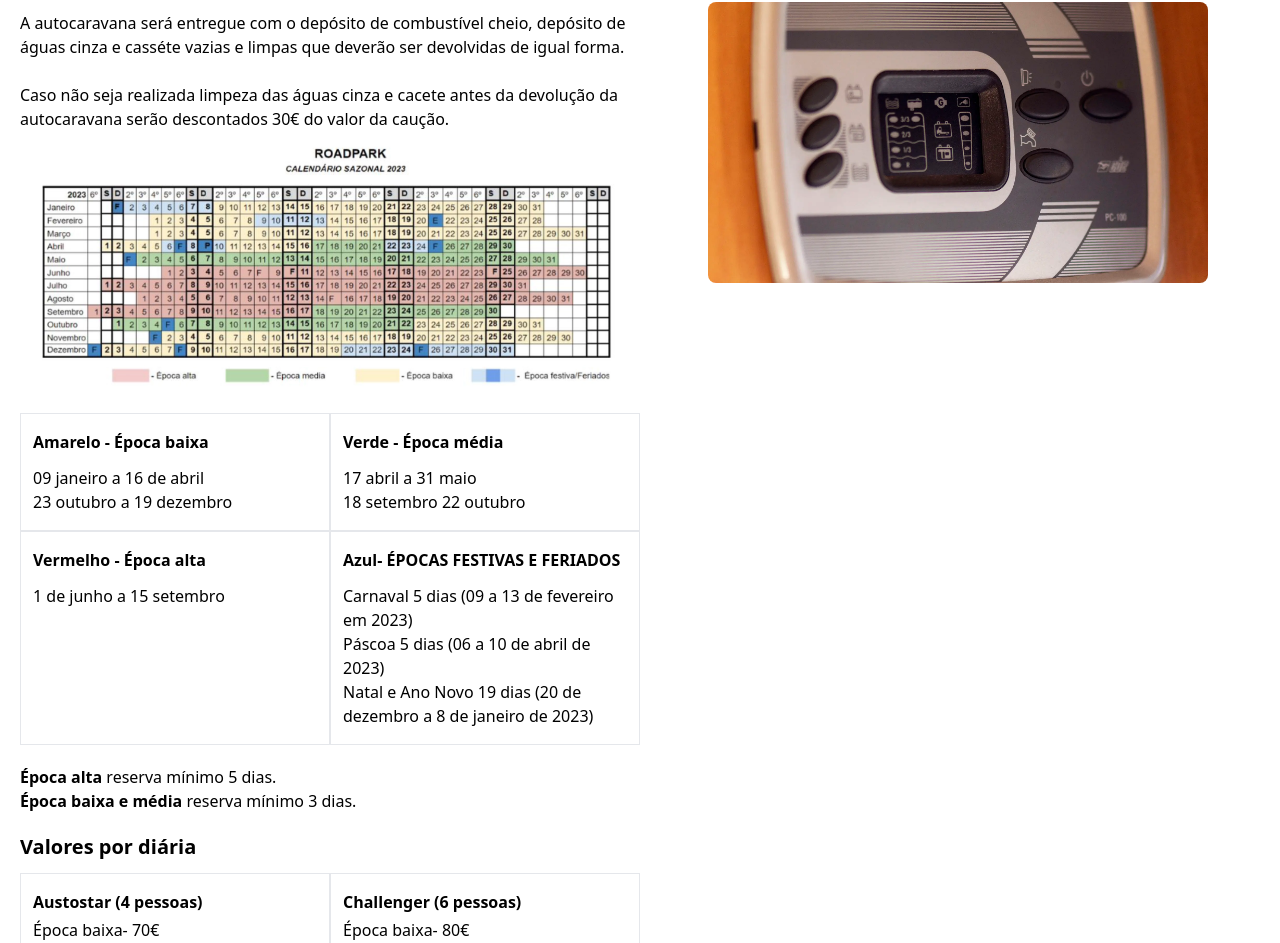
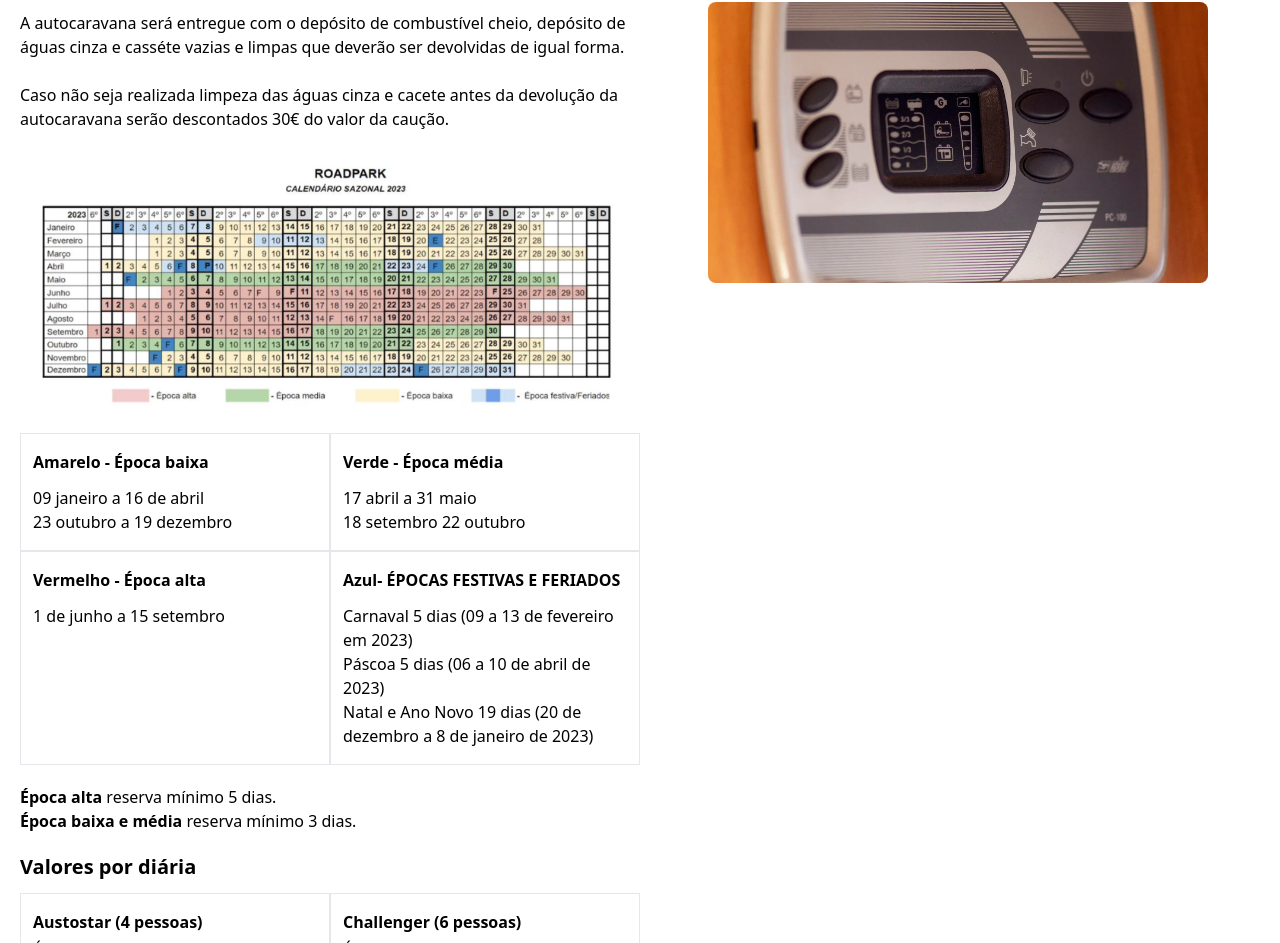
Before and after one commit to baronix/RoadPark, a React (Create React App) app: page /aluguer in a window 1280 px wide. Shown: the part 769-1712 px from the top of the page. Built offline with nearby package versions, Linux system fonts and the light colour scheme.

Commit message:
Update Condicoes.jsx

```diff
--- a/src/components/Condicoes.jsx
+++ b/src/components/Condicoes.jsx
@@ -24,7 +24,7 @@ const Condicoes = () => {
                 <p className='my-3'>A quilometragem não tem limite .</p>
                 <p className='my-3'>A autocaravana será entregue com o depósito de combustível cheio, depósito de águas cinza e casséte vazias e limpas que deverão ser devolvidas de igual forma.</p>
                 <p className='my-3'>Caso não seja realizada limpeza das águas cinza e cacete antes da devolução da autocaravana serão descontados 30€ do valor da caução.</p>
-                <img src={Calendario} alt="" />
+                <img src={Calendario} alt="" className='mt-5' />
                 <div className='grid grid-cols-2 mt-5'>
                   <div className='border-x border-y px-3 pb-4'>
                     <h3 className='font-bold mt-4  mb-3'>Amarelo - Época baixa</h3>
```
